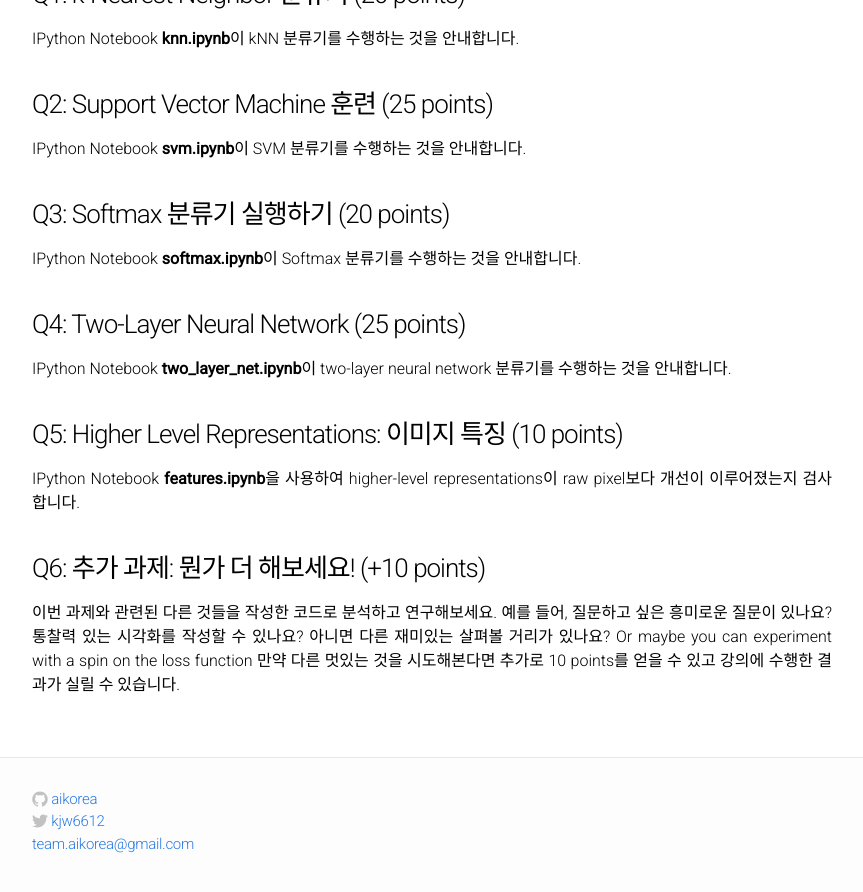
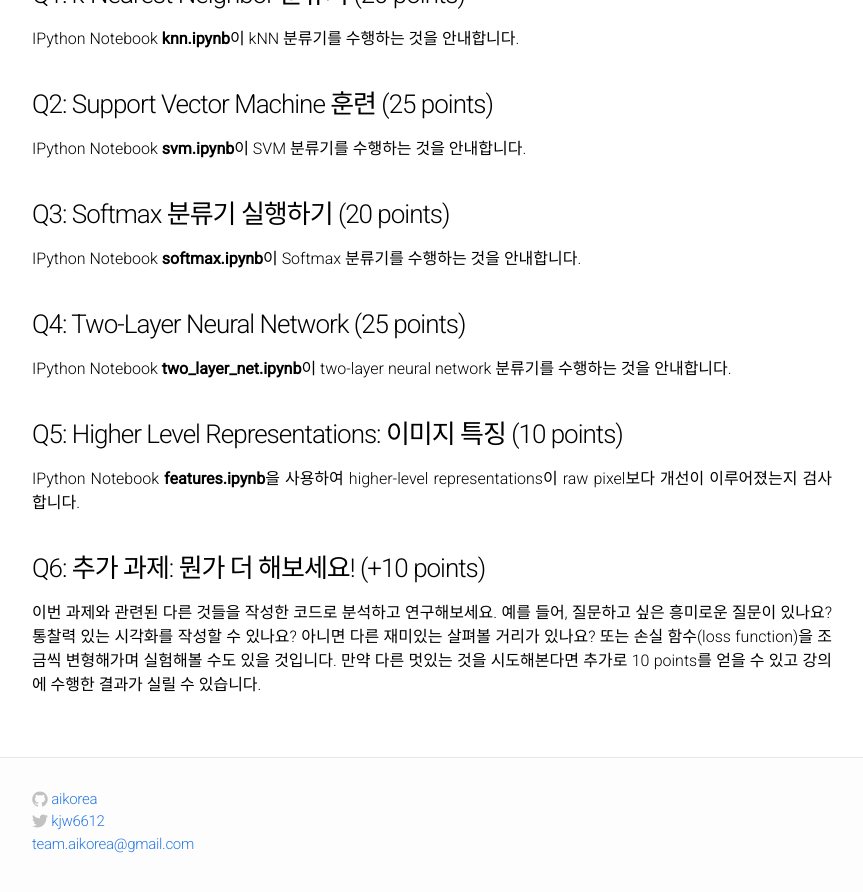
Before and after one commit to cs231n/cs231n.github.io, a Jekyll site: the page built from assignments2016/assignment1.md, in a window 1280 px wide and 900 px high, scrolled down 1702 px. Shown: the top 892 px of the window, without its empty margins (208-1071 px from the left). Built offline with Jekyll 4.4.1, drawn with Linux system fonts in a browser that asks for light colours.

Commit message:
Update assignment1

```diff
--- a/assignments2016/assignment1.md
+++ b/assignments2016/assignment1.md
@@ -78,4 +78,4 @@ IPython Notebook **two_layer_net.ipynb**이 two-layer neural network 분류기
 IPython Notebook **features.ipynb**을 사용하여 higher-level representations이 raw pixel보다 개선이 이루어졌는지 검사합니다.
 
 ### Q6: 추가 과제: 뭔가 더 해보세요! (+10 points)
-이번 과제와 관련된 다른 것들을 작성한 코드로 분석하고 연구해보세요. 예를 들어, 질문하고 싶은 흥미로운 질문이 있나요? 통찰력 있는 시각화를 작성할 수 있나요? 아니면 다른 재미있는 살펴볼 거리가 있나요? Or maybe you can experiment with a spin on the loss function 만약 다른 멋있는 것을 시도해본다면 추가로 10 points를 얻을 수 있고 강의에 수행한 결과가 실릴 수 있습니다.
+이번 과제와 관련된 다른 것들을 작성한 코드로 분석하고 연구해보세요. 예를 들어, 질문하고 싶은 흥미로운 질문이 있나요? 통찰력 있는 시각화를 작성할 수 있나요? 아니면 다른 재미있는 살펴볼 거리가 있나요? 또는 손실 함수(loss function)을 조금씩 변형해가며 실험해볼 수도 있을 것입니다. 만약 다른 멋있는 것을 시도해본다면 추가로 10 points를 얻을 수 있고 강의에 수행한 결과가 실릴 수 있습니다.
```
